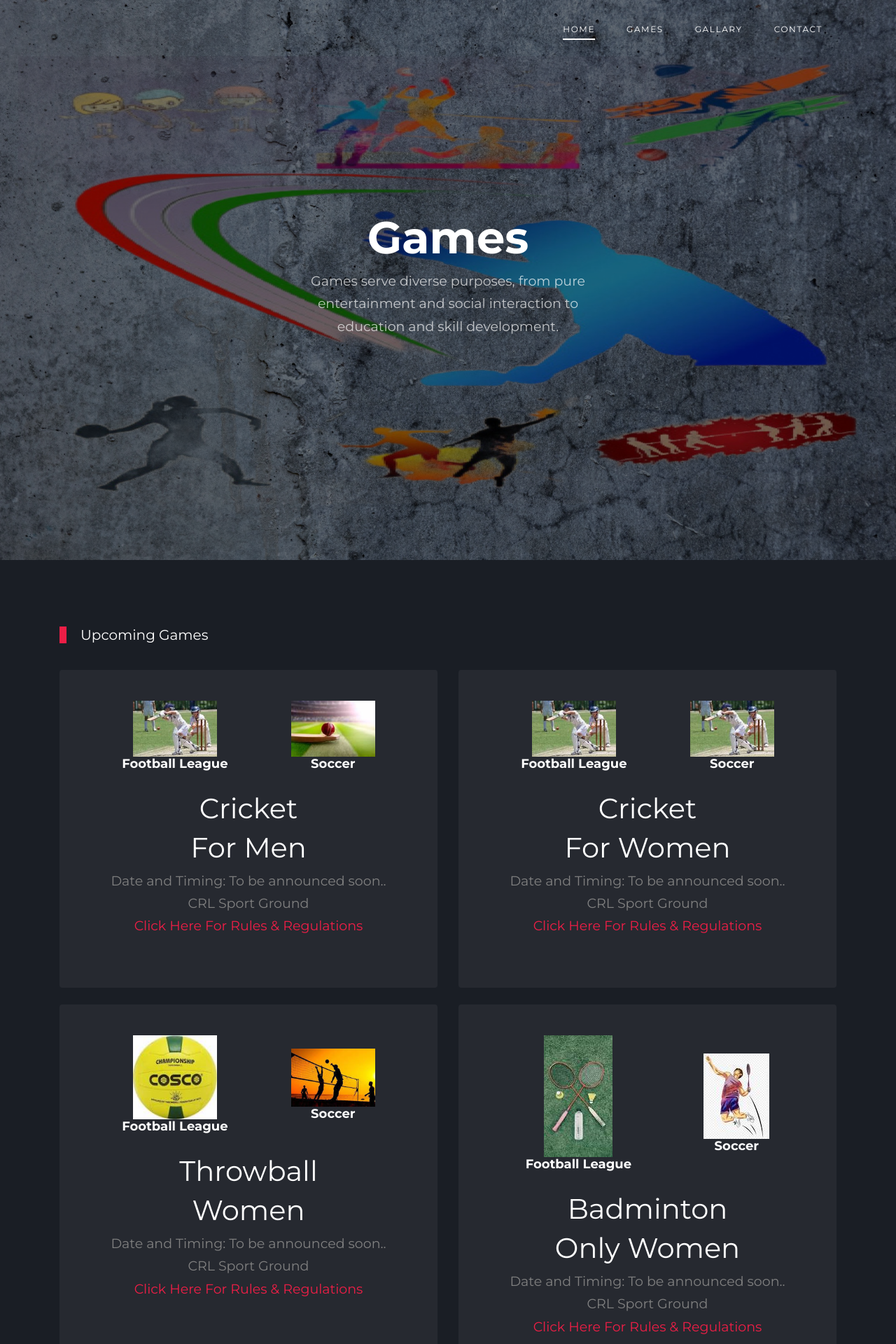
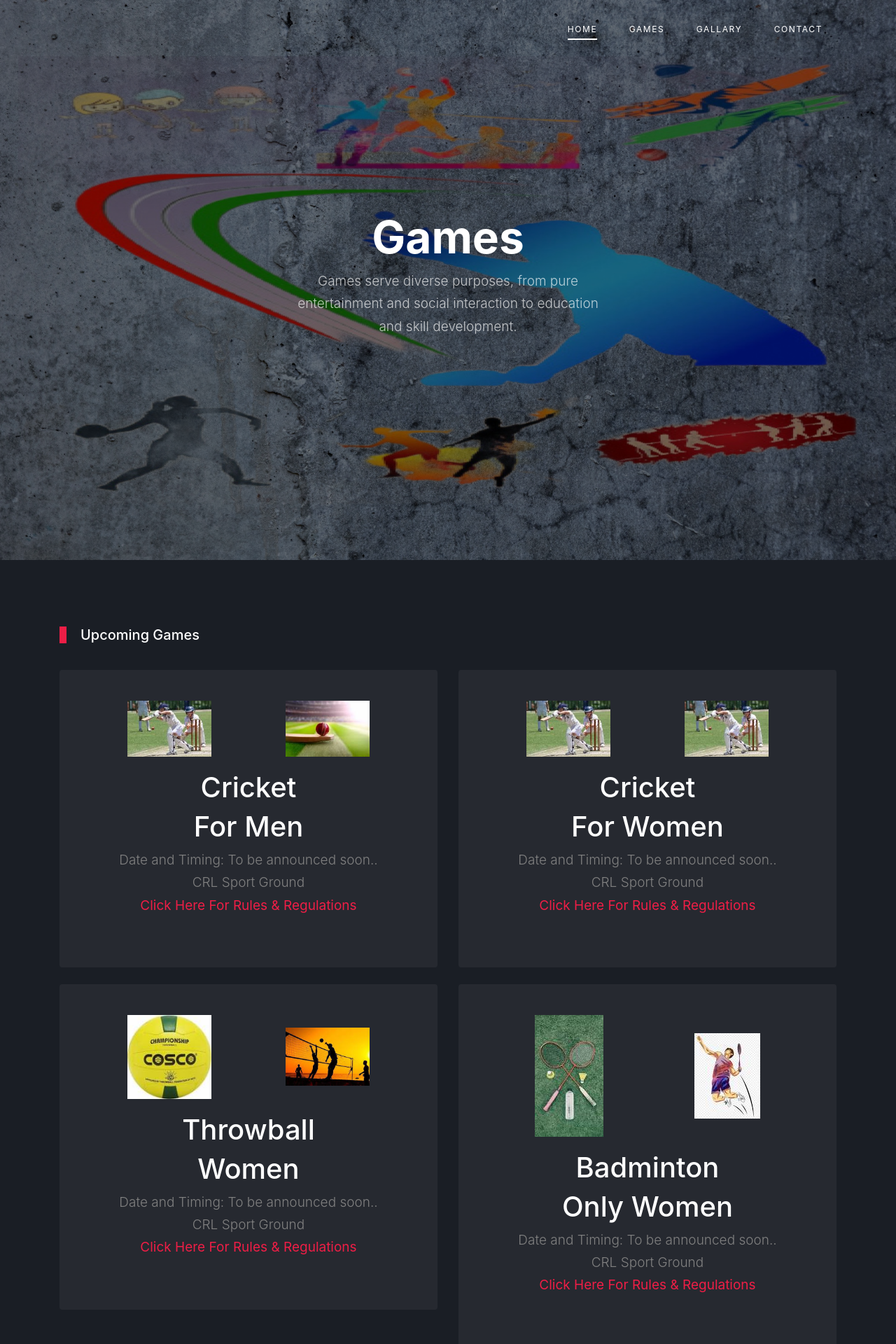
Before and after one commit to sumitiitd2023/CRL_SPORT_WEBSITE, a Flask app: page /games in a window 1280 px wide. Shown: the top 1920 px of the page at 70% size. Run offline with Flask 3, Linux system fonts and the light colour scheme; some libraries are stand-ins or nearby versions; some web fonts are replaced.

Commit message:
Third Change, modification like title change and added static css file

```diff
--- /dev/null
+++ b/static/google.css
@@ -0,0 +1,90 @@
+/* cyrillic-ext */
+@font-face {
+  font-family: 'Montserrat';
+  font-style: normal;
+  font-weight: 400;
+  font-display: swap;
+  src: url(https://fonts.gstatic.com/s/montserrat/v26/JTUSjIg1_i6t8kCHKm459WRhyzbi.woff2) format('woff2');
+  unicode-range: U+0460-052F, U+1C80-1C88, U+20B4, U+2DE0-2DFF, U+A640-A69F, U+FE2E-FE2F;
+}
+/* cyrillic */
+@font-face {
+  font-family: 'Montserrat';
+  font-style: normal;
+  font-weight: 400;
+  font-display: swap;
+  src: url(https://fonts.gstatic.com/s/montserrat/v26/JTUSjIg1_i6t8kCHKm459W1hyzbi.woff2) format('woff2');
+  unicode-range: U+0301, U+0400-045F, U+0490-0491, U+04B0-04B1, U+2116;
+}
+/* vietnamese */
+@font-face {
+  font-family: 'Montserrat';
+  font-style: normal;
+  font-weight: 400;
+  font-display: swap;
+  src: url(https://fonts.gstatic.com/s/montserrat/v26/JTUSjIg1_i6t8kCHKm459WZhyzbi.woff2) format('woff2');
+  unicode-range: U+0102-0103, U+0110-0111, U+0128-0129, U+0168-0169, U+01A0-01A1, U+01AF-01B0, U+0300-0301, U+0303-0304, U+0308-0309, U+0323, U+0329, U+1EA0-1EF9, U+20AB;
+}
+/* latin-ext */
+@font-face {
+  font-family: 'Montserrat';
+  font-style: normal;
+  font-weight: 400;
+  font-display: swap;
+  src: url(https://fonts.gstatic.com/s/montserrat/v26/JTUSjIg1_i6t8kCHKm459Wdhyzbi.woff2) format('woff2');
+  unicode-range: U+0100-02AF, U+0304, U+0308, U+0329, U+1E00-1E9F, U+1EF2-1EFF, U+2020, U+20A0-20AB, U+20AD-20CF, U+2113, U+2C60-2C7F, U+A720-A7FF;
+}
+/* latin */
+@font-face {
+  font-family: 'Montserrat';
+  font-style: normal;
+  font-weight: 400;
+  font-display: swap;
+  src: url(https://fonts.gstatic.com/s/montserrat/v26/JTUSjIg1_i6t8kCHKm459Wlhyw.woff2) format('woff2');
+  unicode-range: U+0000-00FF, U+0131, U+0152-0153, U+02BB-02BC, U+02C6, U+02DA, U+02DC, U+0304, U+0308, U+0329, U+2000-206F, U+2074, U+20AC, U+2122, U+2191, U+2193, U+2212, U+2215, U+FEFF, U+FFFD;
+}
+/* cyrillic-ext */
+@font-face {
+  font-family: 'Montserrat';
+  font-style: normal;
+  font-weight: 700;
+  font-display: swap;
+  src: url(https://fonts.gstatic.com/s/montserrat/v26/JTUSjIg1_i6t8kCHKm459WRhyzbi.woff2) format('woff2');
+  unicode-range: U+0460-052F, U+1C80-1C88, U+20B4, U+2DE0-2DFF, U+A640-A69F, U+FE2E-FE2F;
+}
+/* cyrillic */
+@font-face {
+  font-family: 'Montserrat';
+  font-style: normal;
+  font-weight: 700;
+  font-display: swap;
+  src: url(https://fonts.gstatic.com/s/montserrat/v26/JTUSjIg1_i6t8kCHKm459W1hyzbi.woff2) format('woff2');
+  unicode-range: U+0301, U+0400-045F, U+0490-0491, U+04B0-04B1, U+2116;
+}
+/* vietnamese */
+@font-face {
+  font-family: 'Montserrat';
+  font-style: normal;
+  font-weight: 700;
+  font-display: swap;
+  src: url(https://fonts.gstatic.com/s/montserrat/v26/JTUSjIg1_i6t8kCHKm459WZhyzbi.woff2) format('woff2');
+  unicode-range: U+0102-0103, U+0110-0111, U+0128-0129, U+0168-0169, U+01A0-01A1, U+01AF-01B0, U+0300-0301, U+0303-0304, U+0308-0309, U+0323, U+0329, U+1EA0-1EF9, U+20AB;
+}
+/* latin-ext */
+@font-face {
+  font-family: 'Montserrat';
+  font-style: normal;
+  font-weight: 700;
+  font-display: swap;
+  src: url(https://fonts.gstatic.com/s/montserrat/v26/JTUSjIg1_i6t8kCHKm459Wdhyzbi.woff2) format('woff2');
+  unicode-range: U+0100-02AF, U+0304, U+0308, U+0329, U+1E00-1E9F, U+1EF2-1EFF, U+2020, U+20A0-20AB, U+20AD-20CF, U+2113, U+2C60-2C7F, U+A720-A7FF;
+}
+/* latin */
+@font-face {
+  font-family: 'Montserrat';
+  font-style: normal;
+  font-weight: 700;
+  font-display: swap;
+  src: url(https://fonts.gstatic.com/s/montserrat/v26/JTUSjIg1_i6t8kCHKm459Wlhyw.woff2) format('woff2');
+  unicode-range: U+0000-00FF, U+0131, U+0152-0153, U+02BB-02BC, U+02C6, U+02DA, U+02DC, U+0304, U+0308, U+0329, U+2000-206F, U+2074, U+20AC, U+2122, U+2191, U+2193, U+2212, U+2215, U+FEFF, U+FFFD;
+}
--- a/templates/gallary.html
+++ b/templates/gallary.html
@@ -7,10 +7,10 @@
   <meta name="viewport" content="width=device-width, initial-scale=1, shrink-to-fit=no">
 
 
-  <link href="https://fonts.googleapis.com/css2?family=Montserrat:wght@400;700&display=swap" rel="stylesheet">
+<!--  <link href="https://fonts.googleapis.com/css2?family=Montserrat:wght@400;700&display=swap" rel="stylesheet">-->
 
    <link rel="stylesheet" href="../static/fonts/icomoon/style.css">
-
+  <link rel="stylesheet" href="../static/google.css">
   <link rel="stylesheet" href="../static/css/bootstrap/bootstrap.css">
   <link rel="stylesheet" href="../static/css/jquery-ui.css">
   <link rel="stylesheet" href="../static/css/owl.carousel.min.css">
--- a/templates/games.html
+++ b/templates/games.html
@@ -7,7 +7,9 @@
   <meta name="viewport" content="width=device-width, initial-scale=1, shrink-to-fit=no">
 
 
-  <link href="https://fonts.googleapis.com/css2?family=Montserrat:wght@400;700&display=swap" rel="stylesheet">
+<!--  <link href="https://fonts.googleapis.com/css2?family=Montserrat:wght@400;700&display=swap" rel="stylesheet">-->
+
+  <link rel="stylesheet" href="../static/google.css">
 
    <link rel="stylesheet" href="../static/fonts/icomoon/style.css">
 
@@ -174,14 +176,14 @@
                     <div class="d-flex align-items-center justify-content-around justify-content-between w-100">
                       <div class="team-1 text-center">
                         <img src="../static/images/games/cri_1.jpg" alt="Image">
-                        <h3>Football League</h3>
+<!--                        <h3>Football League</h3>-->
                       </div>
 <!--                      <div>-->
 <!--                        <span class="vs"><span>VS</span></span>-->
 <!--                      </div>-->
                       <div class="team-2 text-center">
                         <img src="../static/images/games/cri_2.jpg" alt="Image">
-                        <h3>Soccer</h3>
+<!--                        <h3>Soccer</h3>-->
                       </div>
                     </div>
                   </div>
@@ -209,14 +211,14 @@
                     <div class="d-flex align-items-center justify-content-around justify-content-between w-100">
                       <div class="team-1 text-center">
                         <img src="../static/images/games/cri_1.jpg" alt="Image">
-                        <h3>Football League</h3>
+<!--                        <h3>Football League</h3>-->
                       </div>
 <!--                      <div>-->
 <!--                        <span class="vs"><span>VS</span></span>-->
 <!--                      </div>-->
                       <div class="team-2 text-center">
                         <img src="../static/images/games/cri_1.jpg" alt="Image">
-                        <h3>Soccer</h3>
+<!--                        <h3>Soccer</h3>-->
                       </div>
                     </div>
                   </div>
@@ -244,14 +246,14 @@
                     <div class="d-flex align-items-center justify-content-around justify-content-between w-100">
                       <div class="team-1 text-center">
                         <img src="../static/images/games/throw-1.jpg" alt="Image">
-                        <h3>Football League</h3>
+<!--                        <h3>Football League</h3>-->
                       </div>
 <!--                      <div>-->
 <!--                        <span class="vs"><span>VS</span></span>-->
 <!--                      </div>-->
                       <div class="team-2 text-center">
                         <img src="../static/images/games/throw-2.jpg" alt="Image">
-                        <h3>Soccer</h3>
+<!--                        <h3>Soccer</h3>-->
                       </div>
                     </div>
                   </div>
@@ -279,14 +281,14 @@
                     <div class="d-flex align-items-center justify-content-around justify-content-between w-100">
                       <div class="team-1 text-center">
                         <img src="../static/images/games/badmin-1.jpg" alt="Image">
-                        <h3>Football League</h3>
+<!--                        <h3>Football League</h3>-->
                       </div>
 <!--                      <div>-->
 <!--                        <span class="vs"><span>VS</span></span>-->
 <!--                      </div>-->
                       <div class="team-2 text-center">
                         <img src="../static/images/games/badmin-2.jpg" alt="Image">
-                        <h3>Soccer</h3>
+<!--                        <h3>Soccer</h3>-->
                       </div>
                     </div>
                   </div>
@@ -313,14 +315,14 @@
                     <div class="d-flex align-items-center justify-content-around justify-content-between w-100">
                       <div class="team-1 text-center">
                         <img src="../static/images/games/volley-1.jpg" alt="Image">
-                        <h3>Football League</h3>
+<!--                        <h3>Football League</h3>-->
                       </div>
 <!--                      <div>-->
 <!--                        <span class="vs"><span>VS</span></span>-->
 <!--                      </div>-->
                       <div class="team-2 text-center">
                         <img src="../static/images/games/volley-2.jpg" alt="Image">
-                        <h3>Soccer</h3>
+<!--                        <h3>Soccer</h3>-->
                       </div>
                     </div>
                   </div>
@@ -348,14 +350,14 @@
                     <div class="d-flex align-items-center justify-content-around justify-content-between w-100">
                       <div class="team-1 text-center">
                         <img src="../static/images/games/tug-1.jpg" alt="Image">
-                        <h3>Football League</h3>
+<!--                        <h3>Football League</h3>-->
                       </div>
 <!--                      <div>-->
 <!--                        <span class="vs"><span>VS</span></span>-->
 <!--                      </div>-->
                       <div class="team-2 text-center">
                         <img src="../static/images/games/tug-2.jpg" alt="Image">
-                        <h3>Soccer</h3>
+<!--                        <h3>Soccer</h3>-->
                       </div>
                     </div>
                   </div>
@@ -383,14 +385,14 @@
                     <div class="d-flex align-items-center justify-content-around justify-content-between w-100">
                       <div class="team-1 text-center">
                         <img src="../static/images/games/fun-1.jpg" alt="Image">
-                        <h3>Football League</h3>
+<!--                        <h3>Football League</h3>-->
                       </div>
 <!--                      <div>-->
 <!--                        <span class="vs"><span>VS</span></span>-->
 <!--                      </div>-->
                       <div class="team-2 text-center">
                         <img src="../static/images/games/fun-2.jpg" alt="Image">
-                        <h3>Soccer</h3>
+<!--                        <h3>Soccer</h3>-->
                       </div>
                     </div>
                   </div>
@@ -418,14 +420,14 @@
                     <div class="d-flex align-items-center justify-content-around justify-content-between w-100">
                       <div class="team-1 text-center">
                         <img src="../static/images/games/tt-1.jpg" alt="Image">
-                        <h3>Football League</h3>
+<!--                        <h3>Football League</h3>-->
                       </div>
 <!--                      <div>-->
 <!--                        <span class="vs"><span>VS</span></span>-->
 <!--                      </div>-->
                       <div class="team-2 text-center">
                         <img src="../static/images/games/tt-2.jpg" alt="Image">
-                        <h3>Soccer</h3>
+<!--                        <h3>Soccer</h3>-->
                       </div>
                     </div>
                   </div>
--- a/templates/index.html
+++ b/templates/index.html
@@ -7,8 +7,8 @@
   <meta name="viewport" content="width=device-width, initial-scale=1, shrink-to-fit=no">
 
 
-  <link href="https://fonts.googleapis.com/css2?family=Montserrat:wght@400;700&display=swap" rel="stylesheet">
-
+<!--  <link href="https://fonts.googleapis.com/css2?family=Montserrat:wght@400;700&display=swap" rel="stylesheet">-->
+  <link rel="stylesheet" href="../static/google.css">
   <link rel="stylesheet" href="fonts/icomoon/style.css">
 
   <link rel="stylesheet" href="../static/css/bootstrap/bootstrap.css">
```
Also changed, not shown: templates/contact.html (+7 -6 lines).
